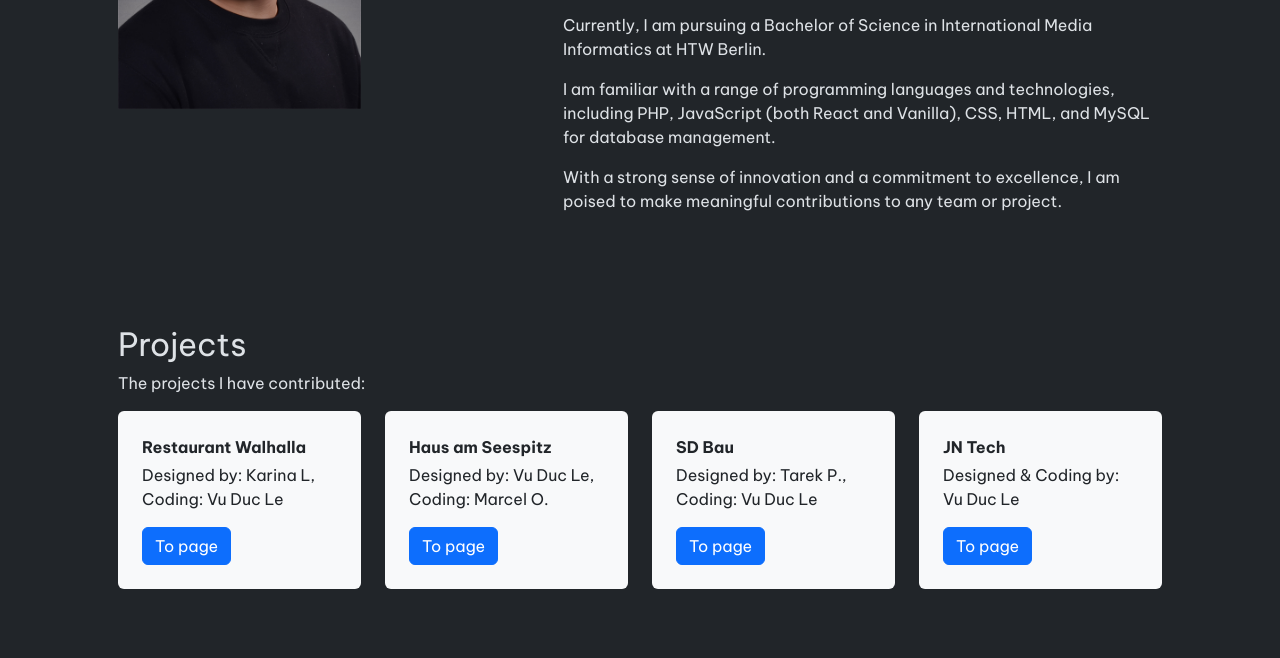
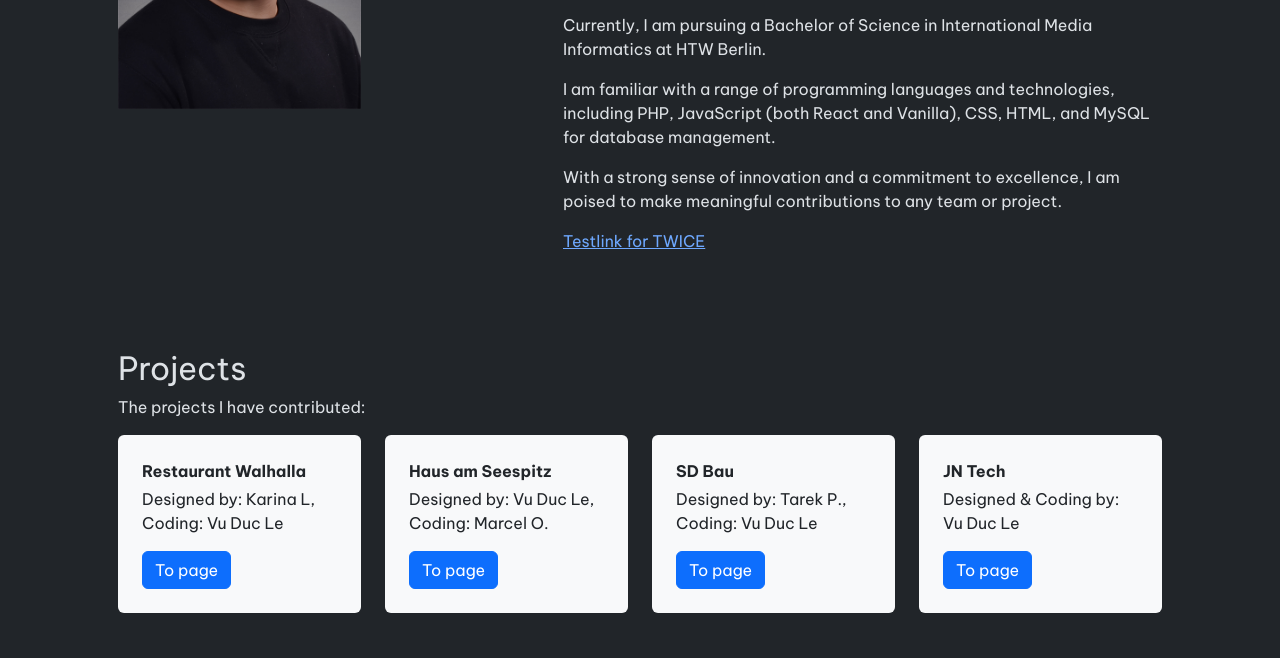
Before and after one commit to vuducle/vuducle.github.io, a plain HTML site: page index.html in a window 1280 px wide. Shown: the part 913-1571 px from the top of the page. Drawn offline with Linux system fonts and the light colour scheme.

Commit message:
Update index.html

```diff
--- a/index.html
+++ b/index.html
@@ -8,7 +8,7 @@
     <link rel="stylesheet" href="./assets/css/bootstrap.min.css">
     <link rel="stylesheet" href="./assets/css/main.css">
 </head>
-    <!--<a href="./assets/moonlight-suunrise.mp3">-->
+
 
 <body>
     <header>
@@ -71,6 +71,7 @@
                     <p>
                         With a strong sense of innovation and a commitment to excellence, I am poised to make meaningful contributions to any team or project.
                     </p>
+                    <a href="./assets/moonlight-suunrise.mp3">Testlink for TWICE</a>
                 </div>
             </div>
         </div>
```
